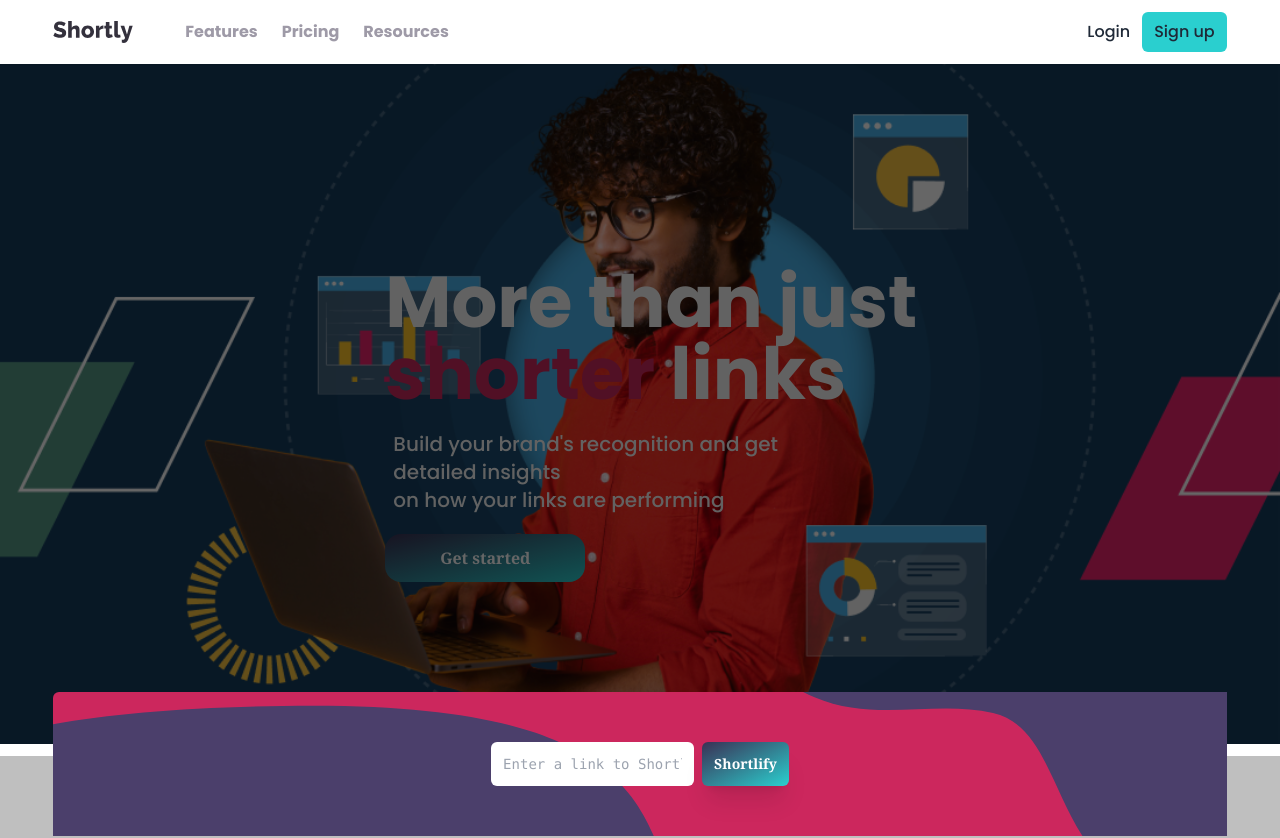
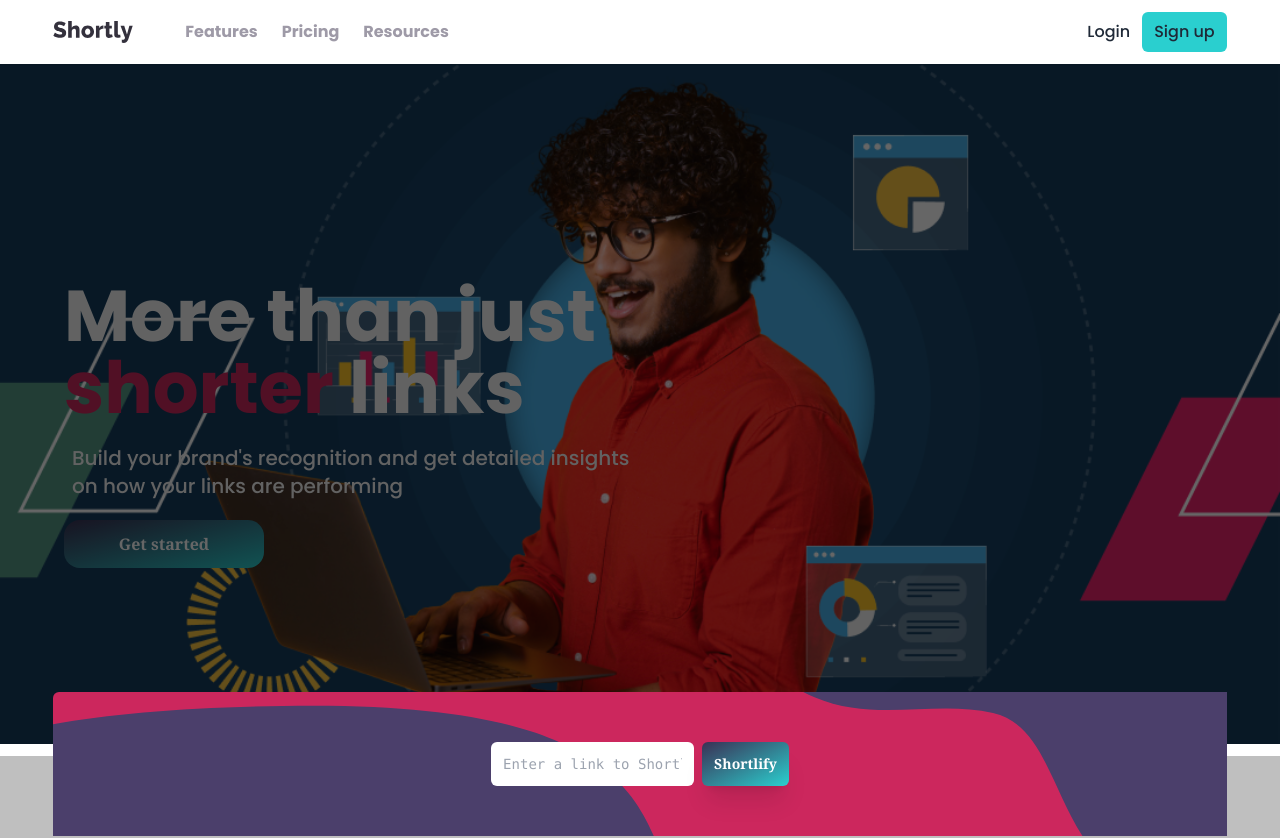
Before and after one commit to Ausranking/shortlify, a React (Vite) app: page / in a window 1280 px wide. Shown: the top 838 px of the page. Built offline with nearby package versions, Linux system fonts and the light colour scheme; the HTML template or start-up script is replaced by a standard one.

Commit message:
debuged config

```diff
--- a/src/components/Hero.jsx
+++ b/src/components/Hero.jsx
@@ -1,5 +1,5 @@
 import Button from "./Button";
-import { hero} from "../assets/images";
+import { hero, worker } from "../assets/images";
 import { useSpring, animated, to } from "@react-spring/web";
 
 const Hero = () => {
@@ -10,7 +10,7 @@ const Hero = () => {
     to: { x: 0, y: 0 }
   })
   return (
-    <section className="hero ">
+    <section className="relative h-[85vh] w-full grid max-lg:place-content-center lg:items-center m-auto bg-hero bg-no-repeat bg-cover max-sm:bg-center ">
       <div className="absolute h-full w-full bg-black/60"></div>
       <div className="md:ml-16 max-sm:text-center">
         <animated.h1
--- a/src/index.css
+++ b/src/index.css
@@ -39,9 +39,7 @@
     .card {
         @apply relative grid grid-flow-row rounded p-3 max-w-md m-auto min-h-[200px] bg-white [&>*]:max-sm:text-center
     }
-    .hero {
-        @apply relative h-[85vh] w-full grid max-lg:place-content-center lg:items-center m-auto bg-hero bg-no-repeat bg-cover max-sm:bg-center
-    }
+
     .form-class {
         @apply relative bottom-16 w-11/12 m-auto h-36 grid place-items-center bg-rose my-3 rounded-md
     }
--- a/tailwind.config.js
+++ b/tailwind.config.js
@@ -19,7 +19,7 @@ export default {
       },
       backgroundImage: {
         "boost-texture": "url(./src/assets/images/bg-boost.svg)",
-        hero: "url(./src/assets/images/hero-sh.png)",
+        "hero": "url(./src/assets/images/hero-sh.png)",
       },
     },
   },
```
